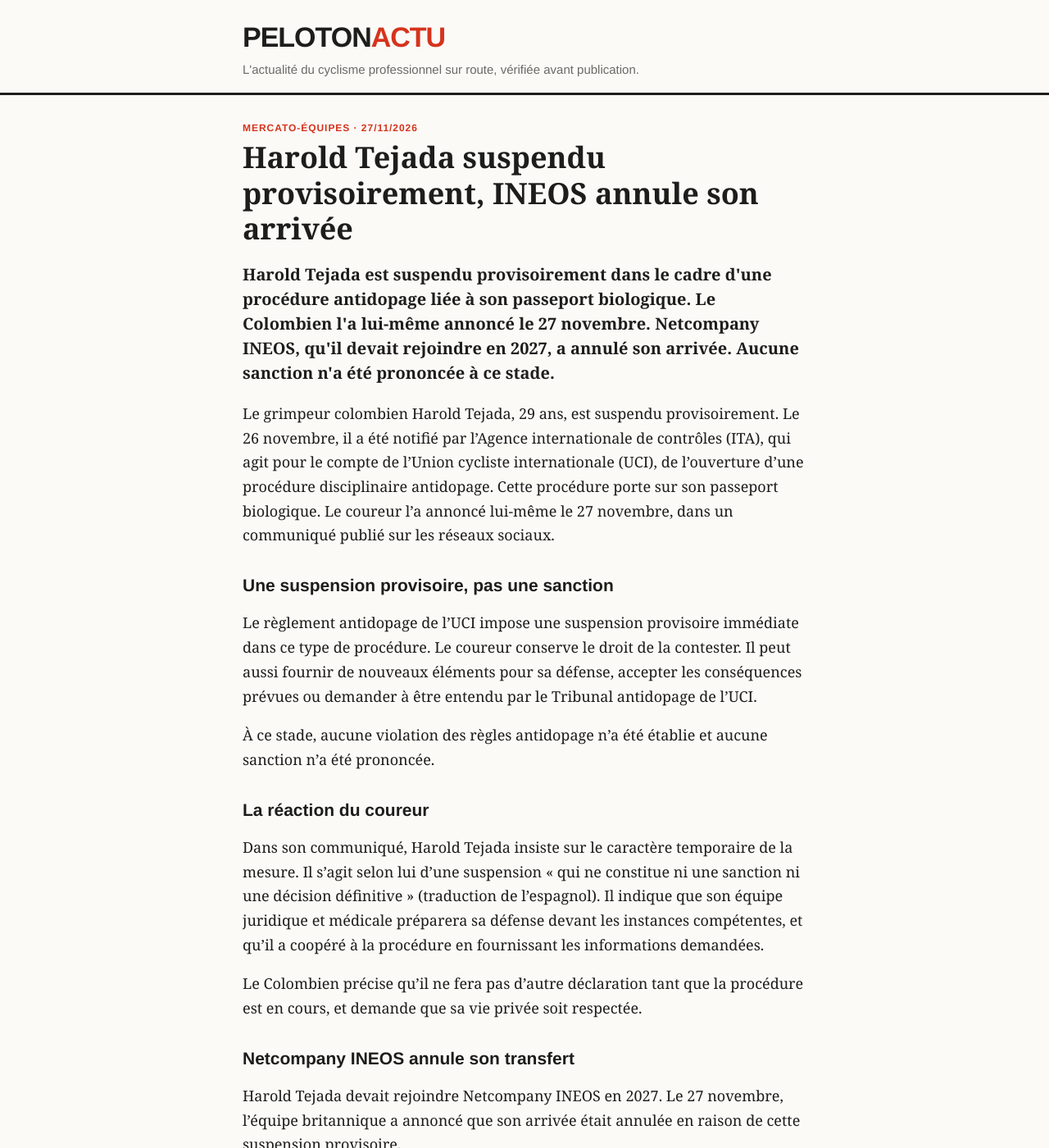
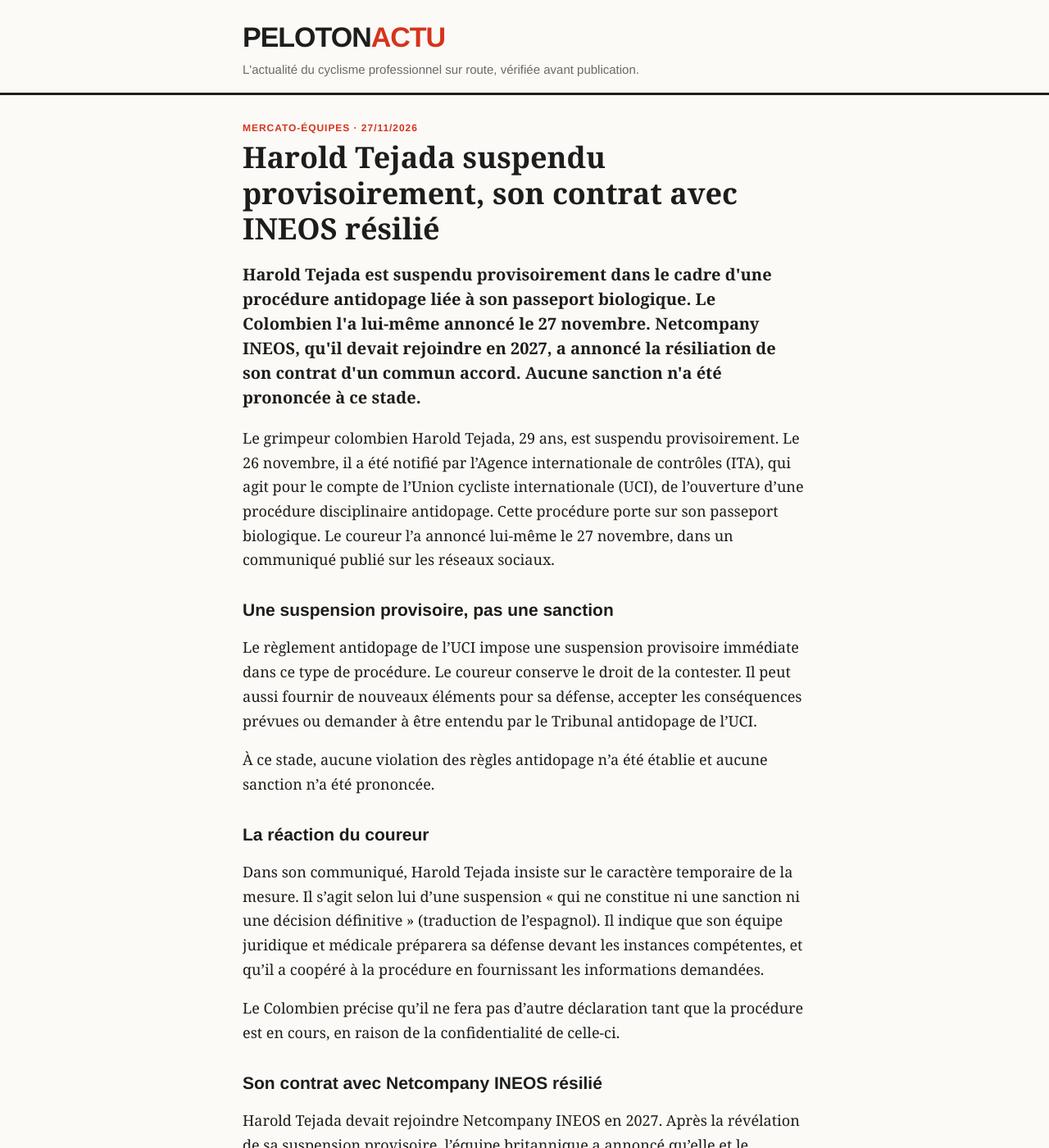
Before and after one commit to antoinebb/test-repo, a Jekyll site: the page built from _posts/2026-11-27-harold-tejada-suspendu-provisoirement-ineos-annule.md, in a window 1280 px wide and 1400 px high. Shown: the whole window at 82% size. Built offline with Jekyll 4.4.1, drawn with Linux system fonts in a browser that asks for light colours; some of the changed text lies outside the part shown.

Commit message:
Correction n°1 : Harold Tejada, résiliation du contrat INEOS d'un commun accord
Co-Authored-By: Claude Opus 5.5 <noreply@anthropic.com>
Claude-Session: https://claude.ai/code/session_01Hc8YjcaqUndcFPmVV1VMRo

```diff
--- a/_posts/2026-11-27-harold-tejada-suspendu-provisoirement-ineos-annule.md
+++ b/_posts/2026-11-27-harold-tejada-suspendu-provisoirement-ineos-annule.md
@@ -1,12 +1,12 @@
 ---
 layout: post
-title: "Harold Tejada suspendu provisoirement, INEOS annule son arrivée"
+title: "Harold Tejada suspendu provisoirement, son contrat avec INEOS résilié"
 date: 2026-11-27 21:55:00 +0100
 format: Mercato-équipes
 description: >-
-  Le grimpeur colombien Harold Tejada est suspendu provisoirement dans une procédure liée à son passeport biologique. Netcompany INEOS annule son arrivée.
+  Le grimpeur colombien Harold Tejada est suspendu provisoirement dans une procédure liée à son passeport biologique. Son contrat avec Netcompany INEOS pour 2027 est résilié.
 chapo: >-
-  Harold Tejada est suspendu provisoirement dans le cadre d'une procédure antidopage liée à son passeport biologique. Le Colombien l'a lui-même annoncé le 27 novembre. Netcompany INEOS, qu'il devait rejoindre en 2027, a annulé son arrivée. Aucune sanction n'a été prononcée à ce stade.
+  Harold Tejada est suspendu provisoirement dans le cadre d'une procédure antidopage liée à son passeport biologique. Le Colombien l'a lui-même annoncé le 27 novembre. Netcompany INEOS, qu'il devait rejoindre en 2027, a annoncé la résiliation de son contrat d'un commun accord. Aucune sanction n'a été prononcée à ce stade.
 tags: ["Dopage", "Mercato", "Netcompany INEOS", "XDS Astana", "Harold Tejada"]
 ---
 
@@ -22,10 +22,10 @@ Le règlement antidopage de l'UCI impose une suspension provisoire immédiate da
 
 Dans son communiqué, Harold Tejada insiste sur le caractère temporaire de la mesure. Il s'agit selon lui d'une suspension « qui ne constitue ni une sanction ni une décision définitive » (traduction de l'espagnol). Il indique que son équipe juridique et médicale préparera sa défense devant les instances compétentes, et qu'il a coopéré à la procédure en fournissant les informations demandées.
 
-Le Colombien précise qu'il ne fera pas d'autre déclaration tant que la procédure est en cours, et demande que sa vie privée soit respectée.
+Le Colombien précise qu'il ne fera pas d'autre déclaration tant que la procédure est en cours, en raison de la confidentialité de celle-ci.
 
-## Netcompany INEOS annule son transfert
+## Son contrat avec Netcompany INEOS résilié
 
-Harold Tejada devait rejoindre Netcompany INEOS en 2027. Le 27 novembre, l'équipe britannique a annoncé que son arrivée était annulée en raison de cette suspension provisoire.
+Harold Tejada devait rejoindre Netcompany INEOS en 2027. Après la révélation de sa suspension provisoire, l'équipe britannique a annoncé qu'elle et le coureur avaient convenu de résilier son contrat pour la saison 2027, avant son arrivée prévue le 1er janvier.
 
 Harold Tejada court pour Astana depuis 2020. Il porte encore le maillot de XDS Astana, l'équipe qu'il s'apprêtait à quitter.
```
